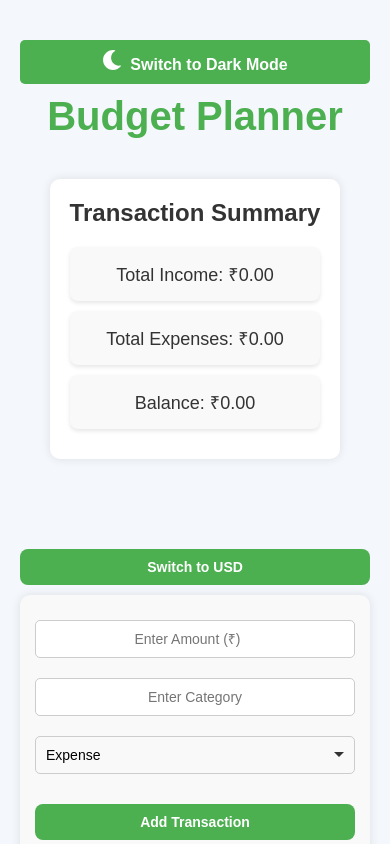
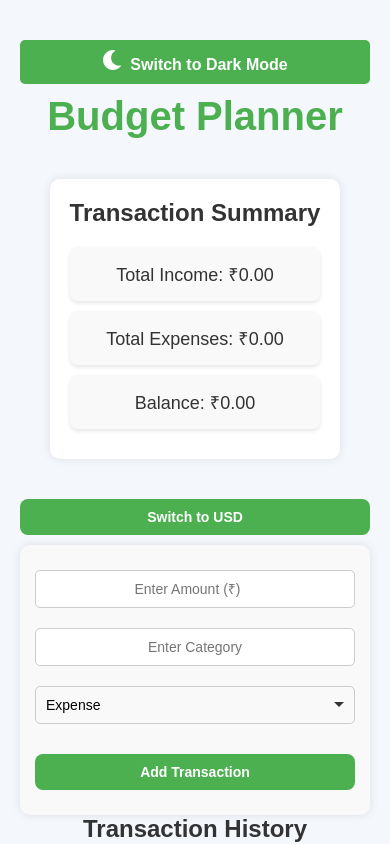
Before and after one commit to baigsufian6/budget-planner, a React (Create React App) app: page / in a window 390 px wide. Built offline with nearby package versions, Linux system fonts and the light colour scheme.

Commit message:
currency calculator updated1

```diff
--- a/src/App.css
+++ b/src/App.css
@@ -169,6 +169,7 @@ button:hover {
   .components-container {
     flex-direction: column;
     align-items: center;
+    gap: 0px;
   }
 
   .side-component,
```
